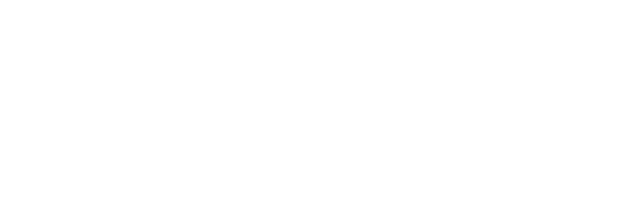
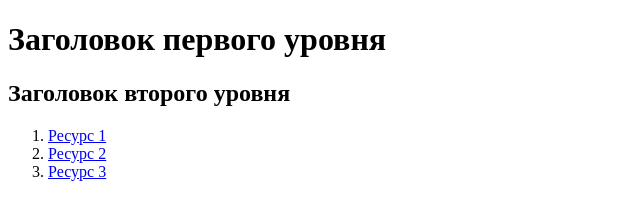
Before and after one commit to Echosinus/task-html, a website: page src/index.html in a window 1280 px wide. Shown: the whole page, without its empty margins (0-640 px from the left). Drawn offline with Linux system fonts and the light colour scheme.

Commit message:
Задание по HTML

```diff
--- a/src/index.html
+++ b/src/index.html
@@ -3,5 +3,19 @@
     <head>
         <title>HTML</title>
     </head>
-    <body></body>
+    <body>
+	<h1>Заголовок первого уровня</h1>
+	<h2>Заголовок второго уровня</h2>
+	<ol>
+		<li>
+			<a href = "https://ru.wikipedia.org"> Ресурс 1 </a>
+		</li>
+		<li>
+			<a href = "https://www.youtube.com/"> Ресурс 2 </a>
+		</li>
+		<li>
+			<a href = "https://github.com"> Ресурс 3 </a>
+		</li>
+	</ol>
+	</body>
 </html>
```
